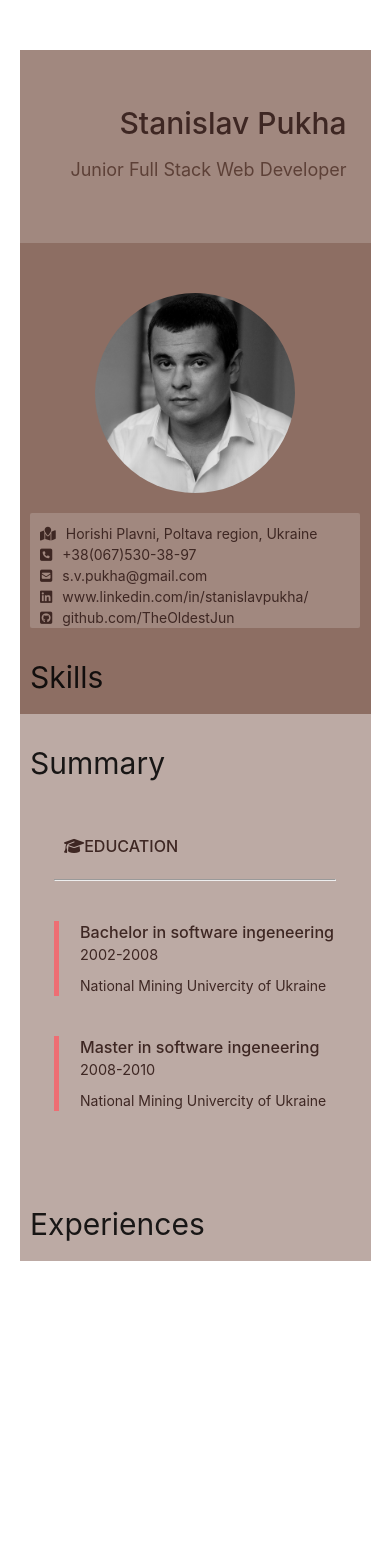
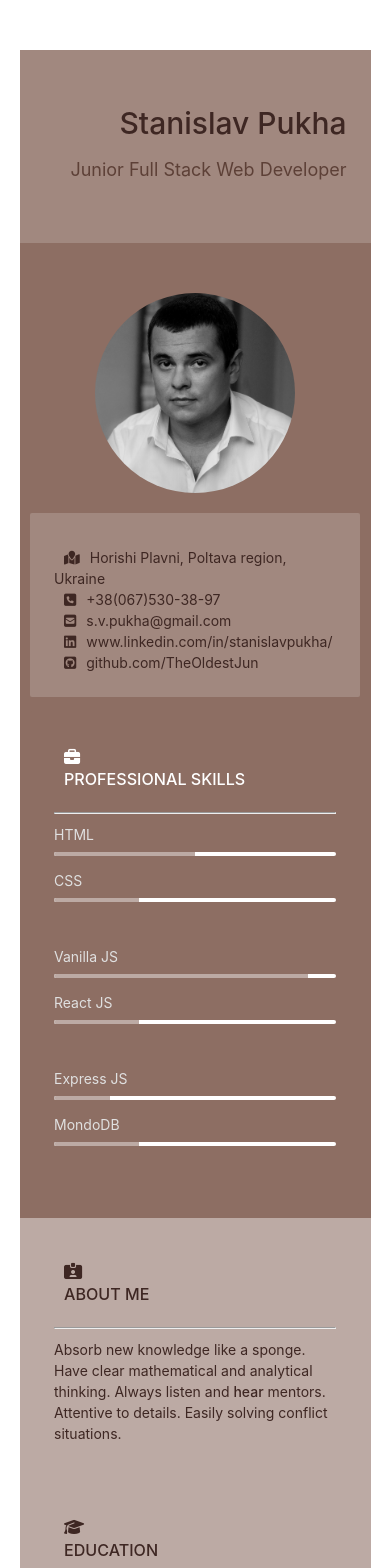
Before and after one commit to TheOldestJun/cv, a React (Create React App) app: page / in a window 390 px wide. Shown: the top 1568 px of the page. Before the commit the page ends 1311 px from the top, so only its background shows below. Built offline with nearby package versions, Linux system fonts and the light colour scheme.

Commit message:
Almost done only responsive design...(((

```diff
--- a/src/App.css
+++ b/src/App.css
@@ -38,6 +38,9 @@ a {
 .pt {
     padding-top: 10px;
 }
+.ml{
+    margin-left: 10px;
+}
 h5 {
     font-size: 30px;
     padding-bottom: 10px;
--- a/src/components/contact.component.js
+++ b/src/components/contact.component.js
@@ -5,6 +5,7 @@ export default class Contact extends Component {
     return (
       <div>
         <div className="card brown lighten-2 z-depth-0 mt">
+          <div className="card-content contactInfo">
             <div className="brown-text text-darken-4 pt">
               <i className="fas fa-map-marked"></i>
               <a
@@ -48,6 +49,7 @@ export default class Contact extends Component {
             </div>
           </div>
         </div>
+      </div>
     );
   }
 }
--- a/src/components/educations.component.js
+++ b/src/components/educations.component.js
@@ -7,13 +7,11 @@ export default class Educations extends Component {
         <div className="card brown lighten-3 z-depth-0">
           <div className="card-content">
             <h6 className="brown-text text-darken-4">
-              <strong>
-                <i className="fas fa-graduation-cap"></i>
-                EDUCATION
-              </strong>
+              <i className="fas fa-graduation-cap"></i>
+              <strong className="ml">EDUCATION</strong>
             </h6>
             <hr />
-            <div  className="row mt">
+            <div className="row mt">
               <div className="col s12">
                 <blockquote>
                   <h6 className="brown-text text-darken-4">
--- a/src/components/experiences.component.js
+++ b/src/components/experiences.component.js
@@ -2,6 +2,48 @@ import React, { Component } from "react";
 
 export default class Experiences extends Component {
   render() {
-    return <h2>Experiences</h2>;
+    return (
+      <div>
+        <div className="card brown lighten-3 z-depth-0">
+          <div className="card-content">
+            <h6 className="brown-text text-darken-4">
+              <i class="fas fa-code"></i>
+              <strong className="ml">EXPERIENCE</strong>
+            </h6>
+            <hr />
+            <div className="row mt">
+              <div className="col s12">
+                <blockquote>
+                  <h6 className="brown-text text-darken-4">
+                    <strong>FULL STACK WEB DEVELOPER</strong>
+                    <span>2020 - ...</span>
+                  </h6>
+                  <p className="pt brown-text text-darken-4">
+                    Pet projects for education purposes only. Don't have any
+                    commercial experience. Nowadays writing SRM system for
+                    current job.
+                  </p>
+                </blockquote>
+              </div>
+            </div>
+            <div className="row mt">
+              <div className="col s12">
+                <blockquote>
+                  <h6 className="brown-text text-darken-4">
+                    <strong>SENIOR SUPPLY MANAGER</strong>
+                    <span>2008 - ...</span>
+                  </h6>
+                  <p className="pt brown-text text-darken-4">
+                    Carry out a full cycle of supplying an enterprise for 300
+                    people. From applications to delivery of goods and
+                    materials. Also coworking as an "anykey".
+                  </p>
+                </blockquote>
+              </div>
+            </div>
+          </div>
+        </div>
+      </div>
+    );
   }
 }
--- a/src/components/skills.component.js
+++ b/src/components/skills.component.js
@@ -2,6 +2,78 @@ import React, { Component } from "react";
 
 export default class Skills extends Component {
   render() {
-    return <h2>Skills</h2>;
+    return (
+      <div>
+        <div className="card brown lighten-1 z-depth-0">
+          <div className="card-content">
+            <h6 className="white-text">
+              <i class="fas fa-briefcase"></i>
+              <strong className="ml">PROFESSIONAL SKILLS</strong>
+            </h6>
+            <hr />
+            <div className="row pt">
+              <div className="col m6 s12">
+                <p className="grey-text text-lighten-2">HTML</p>
+                <div className="progress white">
+                  <div
+                    className="determinate brown lighten-3"
+                    style={{ width: "50%" }}
+                  ></div>
+                </div>
+              </div>
+              <div className="col m6 s12">
+                <p className="grey-text text-lighten-2">CSS</p>
+                <div className="progress white">
+                  <div
+                    className="determinate brown lighten-3"
+                    style={{ width: "30%" }}
+                  ></div>
+                </div>
+              </div>
+            </div>
+            <div className="row pt">
+              <div className="col m6 s12">
+                <p className="grey-text text-lighten-2">Vanilla JS</p>
+                <div className="progress white">
+                  <div
+                    className="determinate brown lighten-3"
+                    style={{ width: "90%" }}
+                  ></div>
+                </div>
+              </div>
+              <div className="col m6 s12">
+                <p className="grey-text text-lighten-2">React JS</p>
+                <div className="progress white">
+                  <div
+                    className="determinate brown lighten-3"
+                    style={{ width: "30%" }}
+                  ></div>
+                </div>
+              </div>
+            </div>
+            <div className="row pt">
+              <div className="col m6 s12">
+                <p className="grey-text text-lighten-2">Express JS</p>
+                <div className="progress white">
+                  <div
+                    className="determinate brown lighten-3"
+                    style={{ width: "20%" }}
+                  ></div>
+                </div>
+              </div>
+              <div className="col m6 s12">
+                <p className="grey-text text-lighten-2">MondoDB</p>
+                <div className="progress white">
+                  <div
+                    className="determinate brown lighten-3"
+                    style={{ width: "30%" }}
+                  ></div>
+                </div>
+              </div>
+            </div>
+          </div>
+        </div>
+      </div>
+    );
   }
 }
--- a/src/components/summary.component.js
+++ b/src/components/summary.component.js
@@ -2,6 +2,23 @@ import React, { Component } from "react";
 
 export default class Summary extends Component {
   render() {
-    return <h2>Summary</h2>;
+    return (
+      <div>
+        <div className="card brown lighten-3 z-depth-0">
+          <div className="card-content">
+            <h6 className="no-pad mt-bottom brown-text text-darken-4">
+              <i class="fas fa-id-card-alt"></i>
+              <strong className="ml">ABOUT ME</strong>
+            </h6>
+            <hr />
+            <p className="pt brown-text text-darken-4">
+              Absorb new knowledge like a sponge. Have clear mathematical and
+              analytical thinking. Always listen and <strong>hear</strong>{" "}
+              mentors. Attentive to details. Easily solving conflict situations.
+            </p>
+          </div>
+        </div>
+      </div>
+    );
   }
 }
```
Also changed, not shown: src/components/home.component.js (+13 -13 lines). Lines whose indentation alone changed are shown as unchanged.
